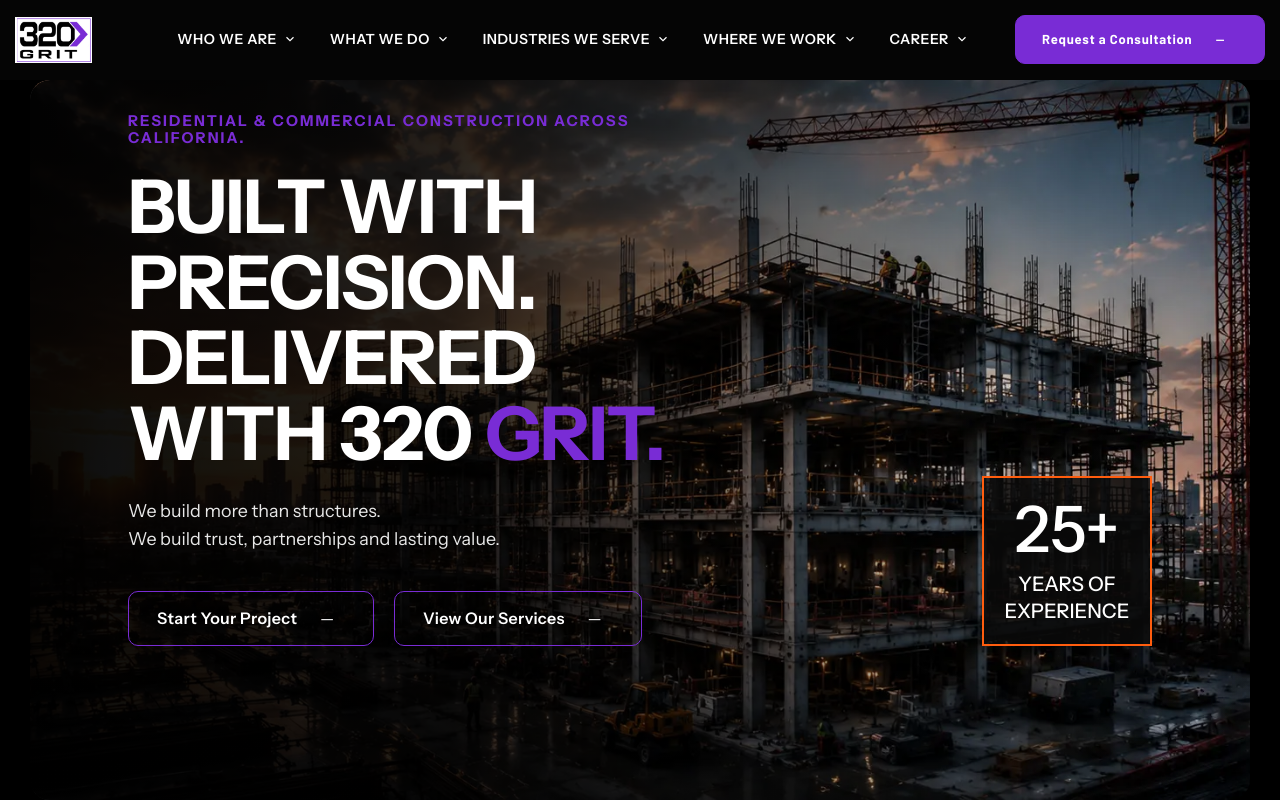
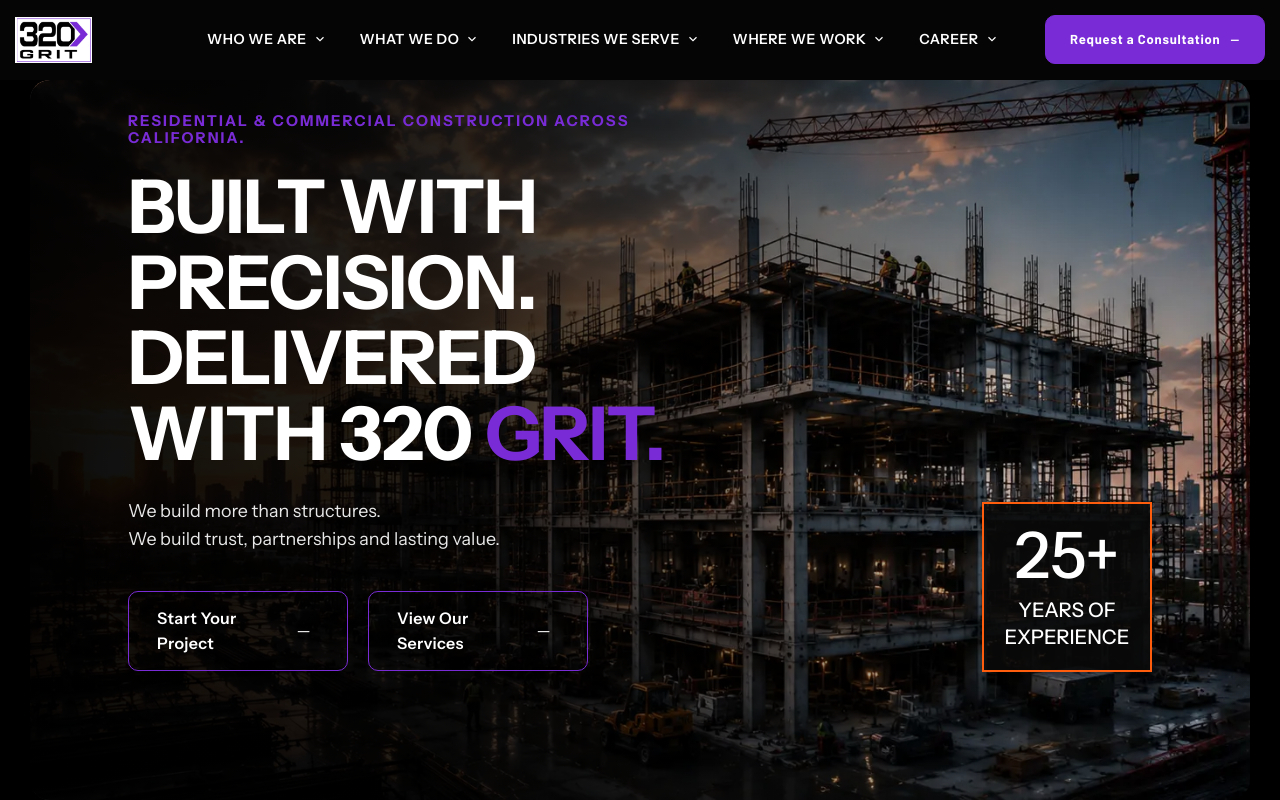
Before and after one commit to TaimoorWajid/website-320grit-angular, an Angular app: page / in a window 1280 px wide. Shown: the top 800 px of the page. Built offline with nearby package versions, Linux system fonts and the light colour scheme.

Commit message:
Buttons: fixed 220px width, no squeezing on hover

```diff
--- a/src/app/features/home/components/home-markets/home-markets.component.scss
+++ b/src/app/features/home/components/home-markets/home-markets.component.scss
@@ -298,7 +298,7 @@
   align-items: center;
   justify-content: center;
   gap: 0.75rem;
-  min-width: 200px;
+  width: 220px;
   padding: 0.85rem 1.75rem;
   border: 1.5px solid var(--grit-accent-violet);
   border-radius: 10px;
--- a/src/styles/_utilities.scss
+++ b/src/styles/_utilities.scss
@@ -167,7 +167,7 @@
   align-items: center;
   justify-content: center;
   gap: 0.75rem;
-  min-width: 200px;
+  width: 220px;
   padding: 0.85rem 1.75rem;
   border: 1.5px solid var(--grit-accent-violet);
   border-radius: 10px;
```
